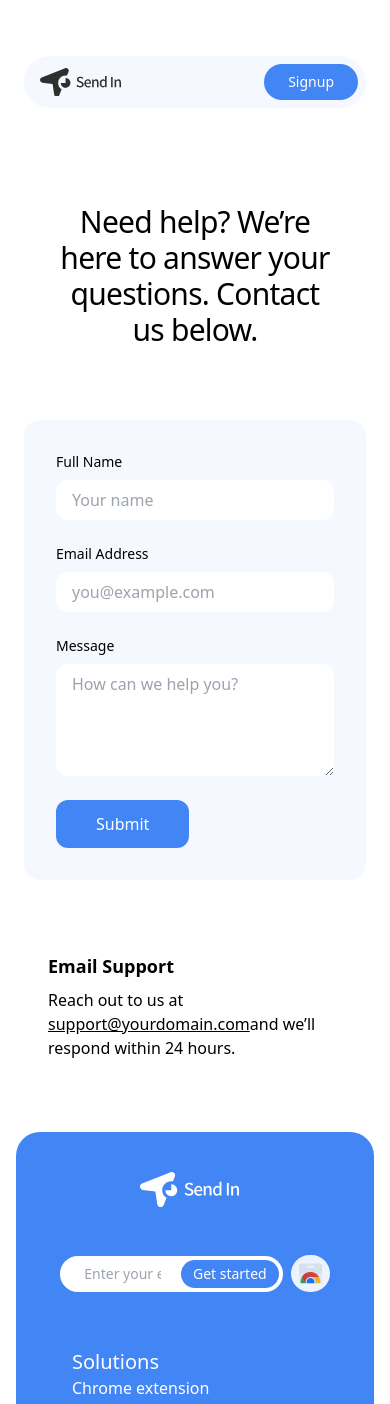
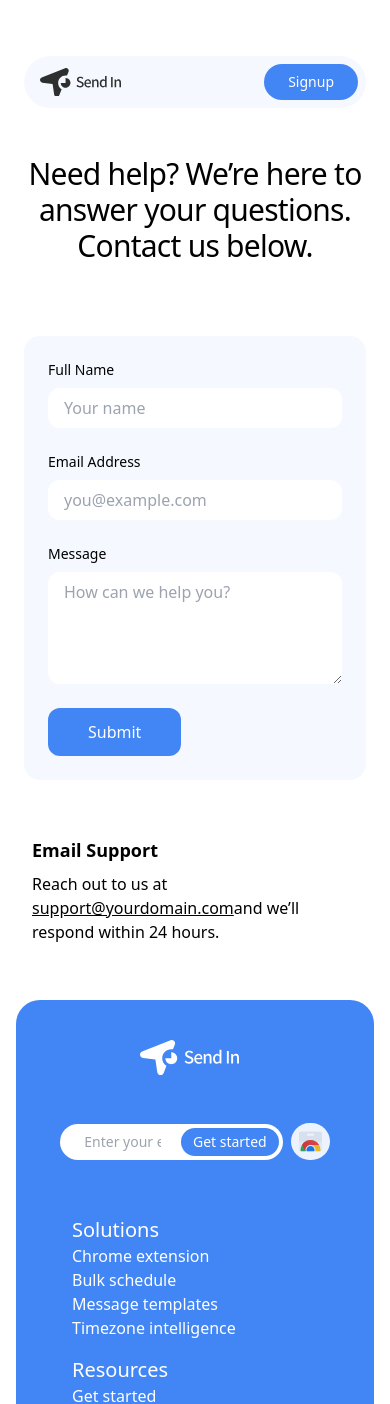
Before and after one commit to send-in/landing, a React (Create React App) app: page /support in a window 390 px wide. Shown: the top 1404 px of the page. Built offline with nearby package versions, Linux system fonts and the light colour scheme; what tailwindcss-inner-border would draw is missing.

Commit message:
responsiveness updates

```diff
--- a/src/layouts/FAQ.jsx
+++ b/src/layouts/FAQ.jsx
@@ -48,7 +48,7 @@ const FAQ = () => {
 			<div
 				className="
 					flex flex-col items-center gap-5
-					w-[70%] h-[55vh] small:h-[80vh] tracking-tight small:w-full
+					w-[70%] h-[55vh] small:h-[100vh] tracking-tight small:w-full
 					text-charcoal-100 xlarge:w-[50%]
 				"
 			>
--- a/src/layouts/Features.jsx
+++ b/src/layouts/Features.jsx
@@ -50,7 +50,7 @@ const Features = () => (
 				className="
 					bg-bluewash flex justify-center
 					rounded-2xl w-[70%] small:w-[90%]
-					overflow-hidden small:h-[25vh]
+					overflow-hidden small:h-[35vh]
 					relative h-[75vh]
 				">
 				<img
@@ -58,7 +58,7 @@ const Features = () => (
 					alt="options"
 					className="
 						w-[90%] absolute xlarge:w-[80%]
-						-bottom-10 small:-bottom-0
+						-bottom-10 small:bottom-4
 					"
 				/>
 			</div>
--- a/src/layouts/Hero.jsx
+++ b/src/layouts/Hero.jsx
@@ -36,7 +36,7 @@ const Hero = () => {
 			className="
 				flex flex-col items-center z-10
 				text-center p-20 pt-10 xlarge:pt-24
-                small:pt-20 gap-12 small:gap-14 relative
+                small:pt-8 gap-12 small:gap-8 relative
 			"
             style={{
                 scale: nextTransitionScale,
@@ -49,7 +49,7 @@ const Hero = () => {
 				<h1
 					className="
 						w-[60%] small:w-[90%] tracking-tighter
-						font-medium text-6xl small:text-5xl
+						font-medium text-6xl small:text-4xl
                         xlarge:text-7xl
 					"
 				>
@@ -87,7 +87,7 @@ const Hero = () => {
                 />
                 <img
                     className="
-                        relative z-10 w-full small:w-[80%]
+                        relative z-10 w-full small:w-[85%]
                         xlarge:w-[35vw] large:w-[40vw]
                     "
                     src="others/textbox.svg"
--- a/src/pages/Policy/CookiePolicy.jsx
+++ b/src/pages/Policy/CookiePolicy.jsx
@@ -13,7 +13,7 @@ const CookiePolicy = () => {
                     bg="bg-bluewash"
                 />
 
-				<header className="mt-24 mb-8">
+				<header className="mt-24 small:mt-12 mb-8">
 					<h1 className="text-3xl font-normal tracking-tight">Cookie Policy</h1>
 					<p className="mt-2 text-sm text-gray-500">Last updated: {lastUpdated}</p>
 				</header>
@@ -49,10 +49,10 @@ const CookiePolicy = () => {
 					</div>
 				</section>
 
-				<section className="mt-12 space-y-8">
+				<section className="mt-12 space-y-8 ">
 					<div>
 						<h3 className="text-xl font-semibold">Types of cookies we use</h3>
-						<div className="mt-4 overflow-x-auto">
+						<div className="mt-4 overflow-x-auto bg-bluewash rounded-2xl p-5">
 							<table className="min-w-full border-separate border-spacing-y-2 text-sm">
 							<thead>
 								<tr className="text-left text-gray-600">
--- a/src/pages/Policy/Pricing.jsx
+++ b/src/pages/Policy/Pricing.jsx
@@ -19,7 +19,7 @@ const PricingPage = () => (
 			<h1
 				className="
 					text-3xl font-normal tracking-tight
-					text-center mt-12
+					text-center mt-12 small:mt-6
 				"
 			>
 				Pricing
--- a/src/pages/Policy/TermsCondition.jsx
+++ b/src/pages/Policy/TermsCondition.jsx
@@ -21,7 +21,7 @@ const TermsAndConditions = () => {
                 />
 
                 <header
-                    className="mt-24 mb-8"
+                    className="mt-24 small:mt-12 mb-8"
                 >
                     <h1
                         className="text-3xl font-normal tracking-tight"
--- a/src/pages/Support.jsx
+++ b/src/pages/Support.jsx
@@ -25,14 +25,14 @@ const Support = () => {
 
 				<header
 					className="
-						mt-24 mb-10 text-center
+						mt-24 small:mt-12 mb-10 text-center
 						flex justify-center pb-8
 					"
 				>
 					<h1
 						className="
 							text-3xl font-normal
-							tracking-tight w-[80%]
+							tracking-tight w-[80%] small:w-full
 						"
 					>
 						Need help? We’re here to answer your questions.
@@ -41,7 +41,7 @@ const Support = () => {
 				</header>
 
 				<section
-					className="bg-bluewash rounded-2xl p-8"
+					className="bg-bluewash rounded-2xl p-8 small:p-6"
 				>
 					<form
 						className="space-y-6"
@@ -118,13 +118,10 @@ const Support = () => {
 				</section>
 
 				<section
-					className="
-						mt-12 grid gap-6
-						md:grid-cols-2 small:mb-12
-					"
+					className="mt-12 small:mb-12"
 				>
 					<aside
-						className="rounded-2xl bg-white p-6"
+						className="rounded-2xl bg-white p-6 small:p-2"
 					>
 						<h2
 							className="text-lg font-semibold"
```
